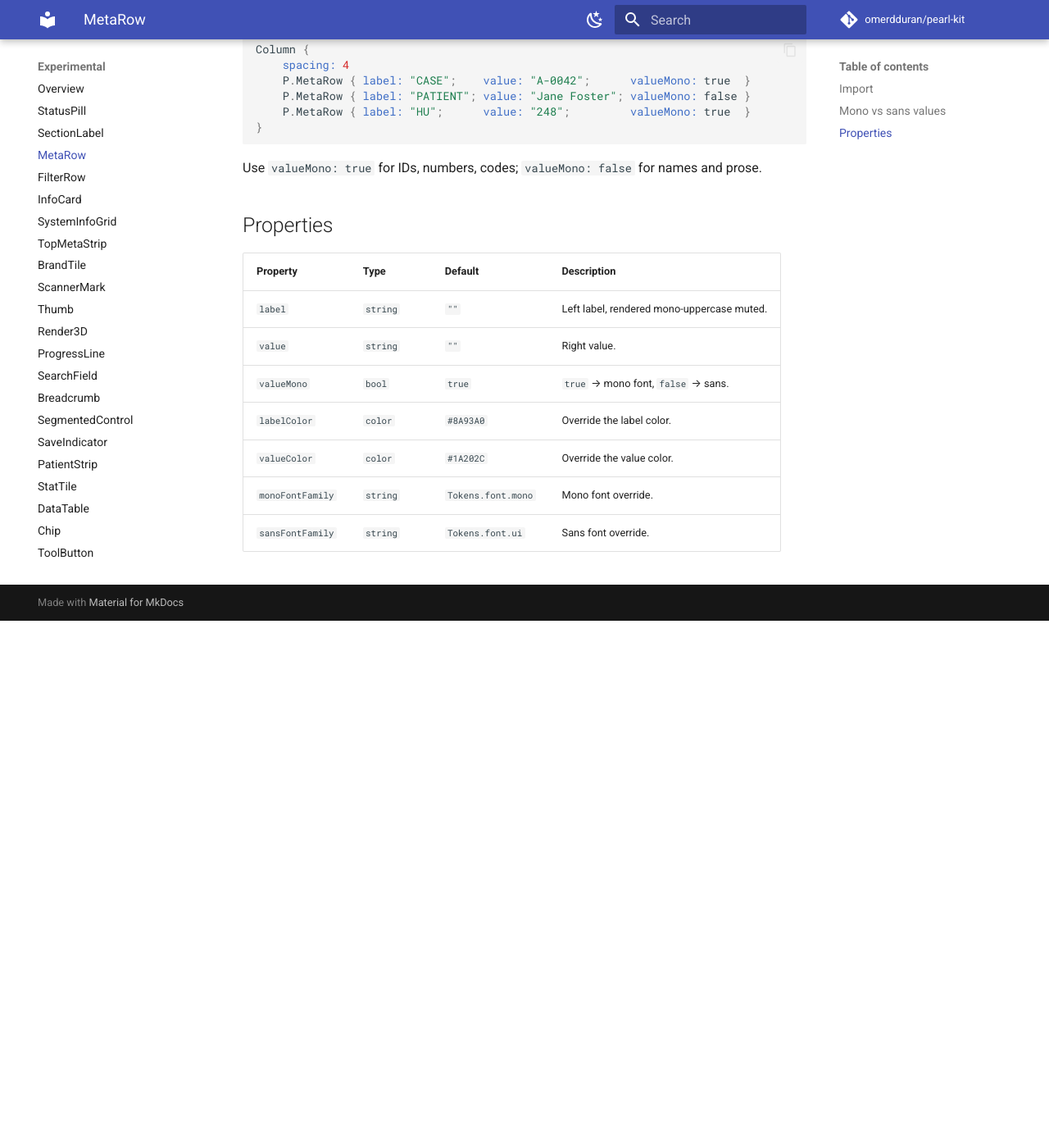
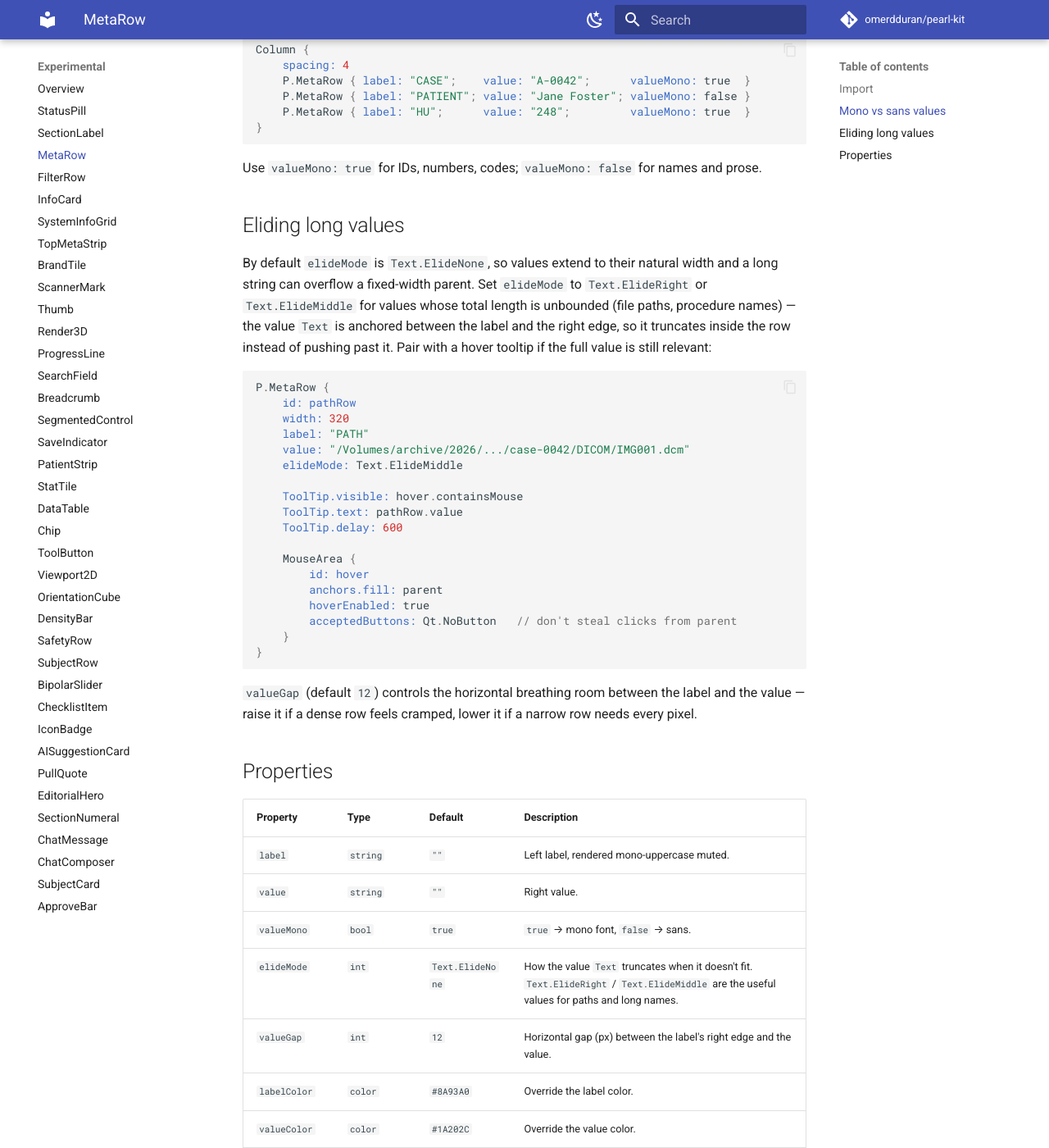
Before and after one commit to omerdduran/pearl-kit, an MkDocs documentation site: the page built from docs/components/meta-row.md, in a window 1280 px wide and 1400 px high, scrolled down 1460 px. Shown: the whole window at 82% size. Built offline with MkDocs 1.6.1 and Material for MkDocs 9.7.7, drawn with Linux system fonts in a browser that asks for light colours; comment, search, counter and statistics services are not loaded; before the commit the page ends 2217 px from its top, so only the background shows below that.

Commit message:
feat: add MetaRow elide props and Render3D hideable bottom label

````diff
--- a/docs/components/meta-row.md
+++ b/docs/components/meta-row.md
@@ -53,6 +53,33 @@
 
 Use `valueMono: true` for IDs, numbers, codes; `valueMono: false` for names and prose.
 
+## Eliding long values
+
+By default `elideMode` is `Text.ElideNone`, so values extend to their natural width and a long string can overflow a fixed-width parent. Set `elideMode` to `Text.ElideRight` or `Text.ElideMiddle` for values whose total length is unbounded (file paths, procedure names) — the value `Text` is anchored between the label and the right edge, so it truncates inside the row instead of pushing past it. Pair with a hover tooltip if the full value is still relevant:
+
+```qml
+P.MetaRow {
+    id: pathRow
+    width: 320
+    label: "PATH"
+    value: "/Volumes/archive/2026/.../case-0042/DICOM/IMG001.dcm"
+    elideMode: Text.ElideMiddle
+
+    ToolTip.visible: hover.containsMouse
+    ToolTip.text: pathRow.value
+    ToolTip.delay: 600
+
+    MouseArea {
+        id: hover
+        anchors.fill: parent
+        hoverEnabled: true
+        acceptedButtons: Qt.NoButton   // don't steal clicks from parent
+    }
+}
+```
+
+`valueGap` (default `12`) controls the horizontal breathing room between the label and the value — raise it if a dense row feels cramped, lower it if a narrow row needs every pixel.
+
 ## Properties
 
 | Property | Type | Default | Description |
@@ -60,6 +87,8 @@
 | `label` | `string` | `""` | Left label, rendered mono-uppercase muted. |
 | `value` | `string` | `""` | Right value. |
 | `valueMono` | `bool` | `true` | `true` → mono font, `false` → sans. |
+| `elideMode` | `int` | `Text.ElideNone` | How the value `Text` truncates when it doesn't fit. `Text.ElideRight` / `Text.ElideMiddle` are the useful values for paths and long names. |
+| `valueGap` | `int` | `12` | Horizontal gap (px) between the label's right edge and the value. |
 | `labelColor` | `color` | `#8A93A0` | Override the label color. |
 | `valueColor` | `color` | `#1A202C` | Override the value color. |
 | `monoFontFamily` | `string` | `Tokens.font.mono` | Mono font override. |
````
Also changed, not shown: docs/components/render-3d.md (+13 -1 lines), 2 other files.
